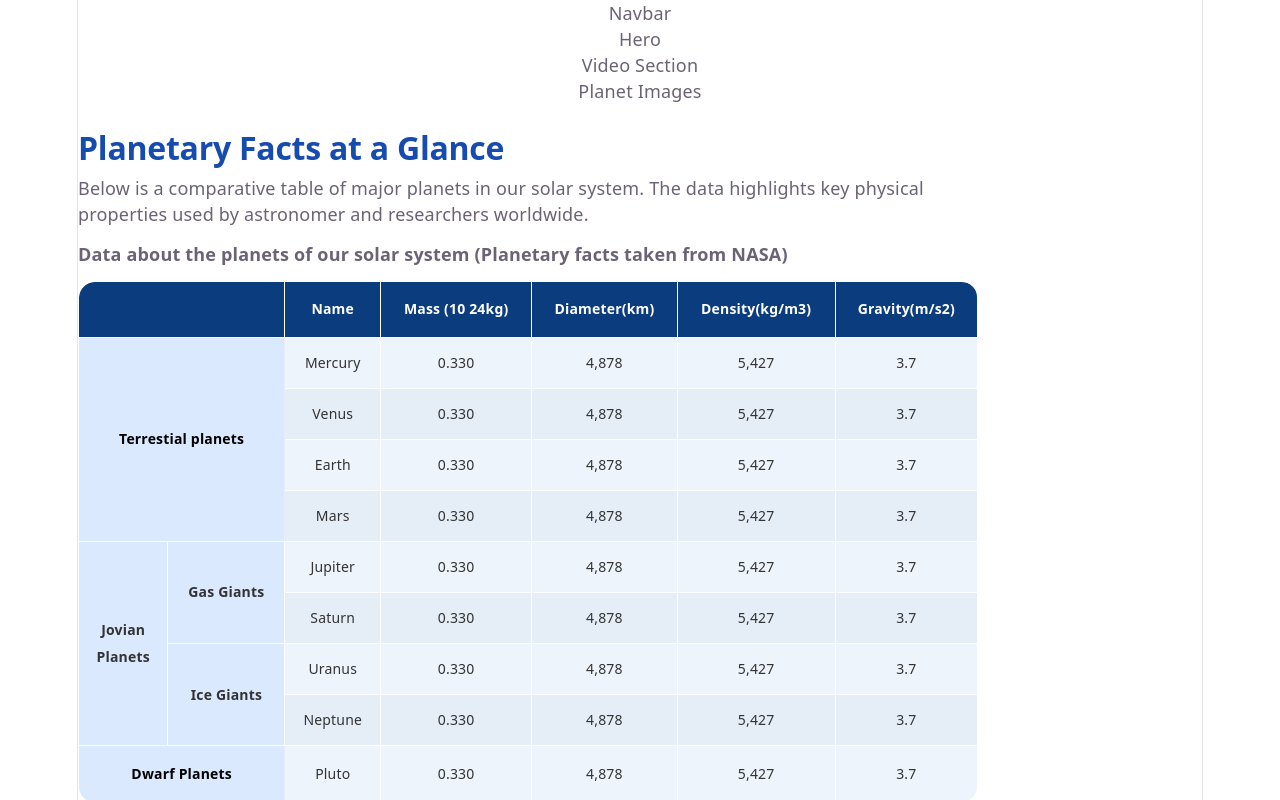
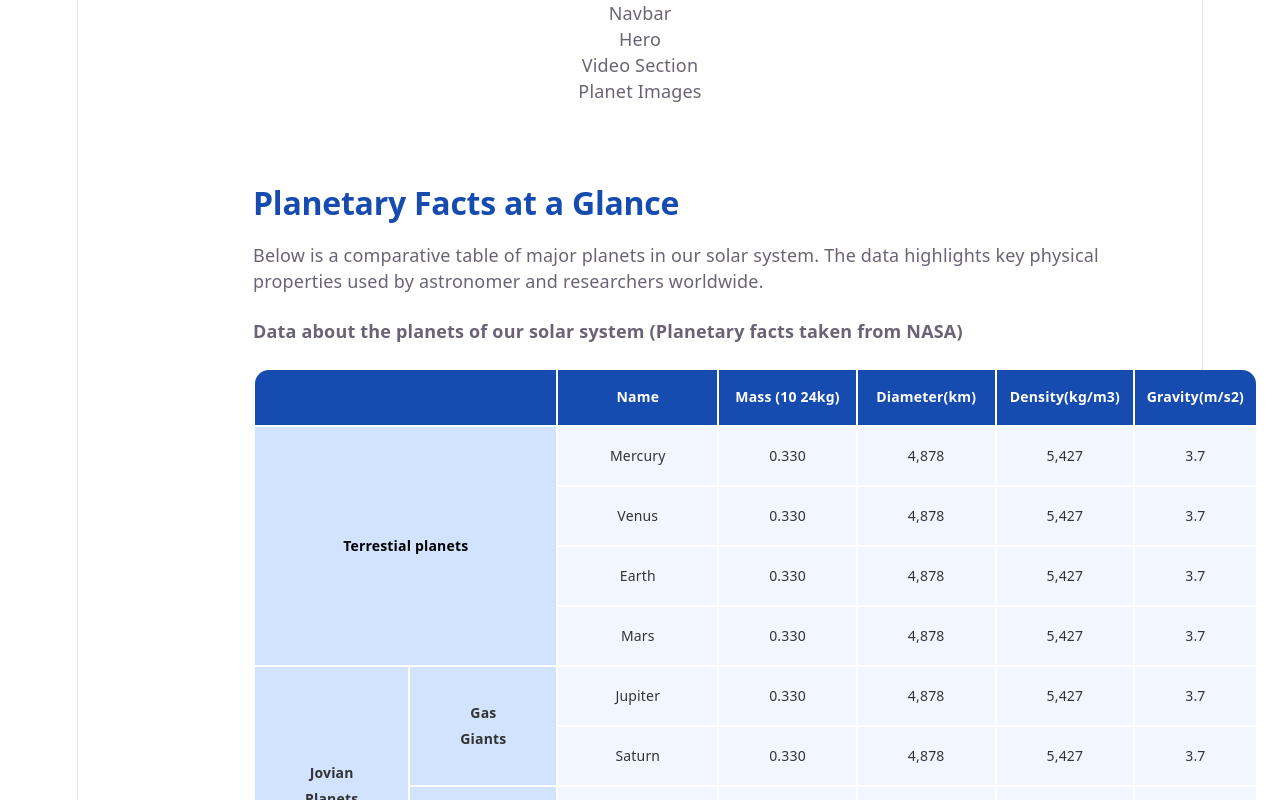
Before and after one commit to cupcakes439/Phoenix-Cohort-Frontend-Development-Capstone-Project-Group-9, a React (Vite) app: page / in a window 1280 px wide. Shown: the top 800 px of the page. Built offline with nearby package versions, Linux system fonts and the light colour scheme.

Commit message:
Update planets.css

```diff
--- a/src/styles/planets.css
+++ b/src/styles/planets.css
@@ -1,39 +1,42 @@
-
 .table-container h2 {
     color: #164baf;
     font-size: 32px;
     font-weight: 600;
     text-align: left;
+    margin-bottom: 20px;
 }
+
 .table-container p {
     text-align: left;
     margin: 0 0 14px;
     max-width: 100%;
+    margin-bottom: 24px
 }
 .table-container {
     display: block;
     width: 100%;
     max-width: 900px;
-    margin-top: 25px;
+    margin-top: 80px;
+    margin-left: 175px;
     background-color: #ffffff;
 }
 .table-container table {
     width: 100%;
     border-collapse: collapse;
     border-spacing: 0;
-    border: 1px solid #0b3c7d;
+    border: 2px solid #FFFFFF;
     border-radius: 16px;
     overflow: hidden;
 }
 .table-container thead td[colspan="2"],
 .table-container thead th {
-    background-color: #0b3c7d;
+    background-color: #164BAF;
     color: #ffffff;
     padding: 14px 10px;
     font-size: 14px;
     font-weight: 600;
     text-align: center;
-    border: 1px solid #ffffff;
+    border: 2px solid #ffffff;
 }
 .table-container thead td[colspan="2"] {
     border-top-left-radius: 16px;
@@ -47,38 +50,38 @@
 }
 .table-container th,
 .table-container td {
-    padding: 12px 10px;
+    padding: 16px 50px;
     text-align: center;
     font-size: 14px;
     color: #333333;
-    border: 1px solid #ffffff;
+    border: 2px solid #ffffff;
 }
 .table-container tbody td {
-    background-color: #eef4fb;
+    background-color: #F2F7FF;
 }
 .table-container tbody tr:last-of-type th:first-of-type {
     border-bottom-left-radius: 16px;
 }
 .table-container tbody tr:nth-child(even) td {
-    background-color: #e5edf7;
+    background-color: #F2F7FF;
 }
 .table-container tbody th[scope="rowgroup"],
 .group,
 .subgroup {
-    background-color: #dbe9ff;
+    background-color: #D1E3FF;
     color: #000000;
     font-weight: bold;
     text-align: center;
     vertical-align: middle;
-    border: 1px solid #aac4f3;
+    border: 2px solid #ffffff;
     padding: 15px;
 }
 
 .table-container tbody th[scope="rowgroup"] {
-    border-left: 1px solid #ffffff;
-    border-right: 1px solid #ffffff;
-    border-top: 1px solid #ffffff;
-    border-bottom: 1px solid #ffffff;
+    border-left: 2px solid #ffffff;
+    border-right: 2px solid #ffffff;
+    border-top: 2px solid #ffffff;
+    border-bottom: 2px solid #ffffff;
     box-sizing: border-box;
 }
 
@@ -87,7 +90,7 @@
 .table-container tbody tr > th[colspan] + td,
 .table-container tbody tr td:first-child,
 .table-container tbody tr td:nth-child(2) {
-    border-left: 1px solid #ffffff;
+    border-left: 2px solid #ffffff;
 }
 
 
@@ -98,7 +101,7 @@
 
 
 .table-container tbody th[scope="rowgroup"] {
-    border-right: 1px solid #e6eefb;
+    border-right: 2px solid #FFFFFF;
 }
 @media (max-width: 768px) {
   .table-container{
```
